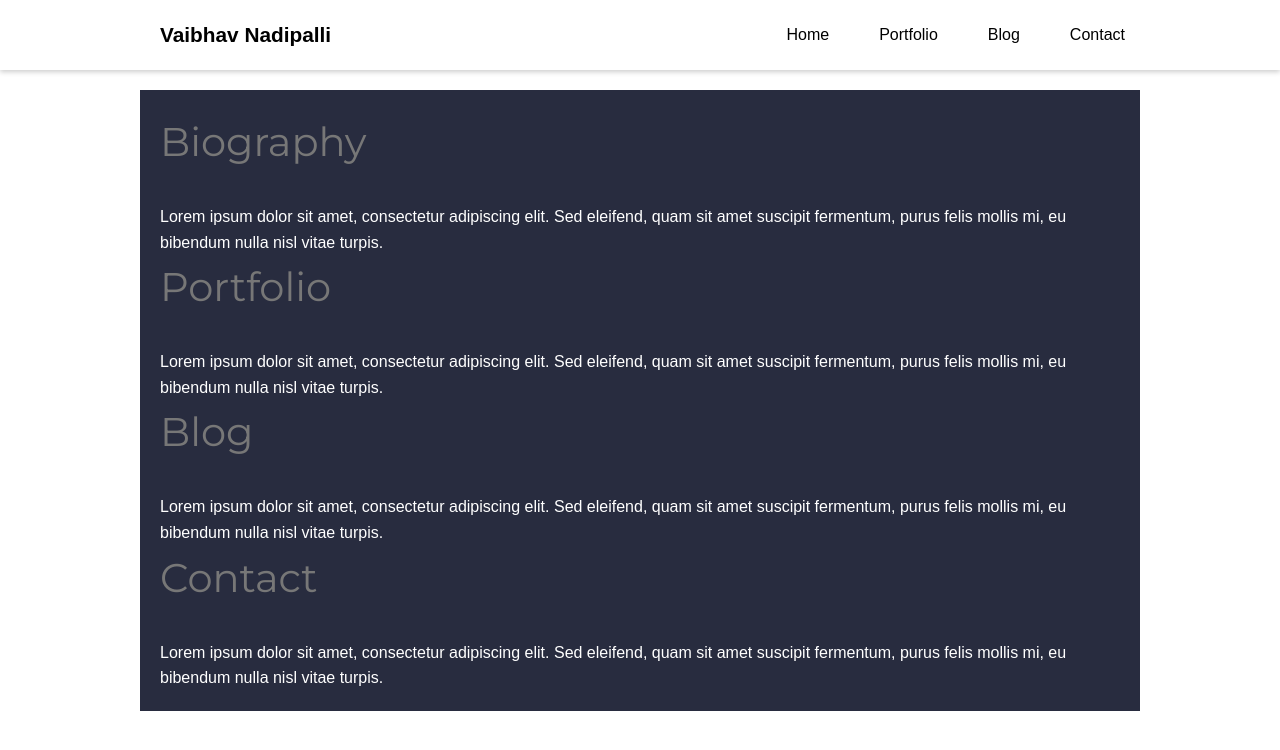
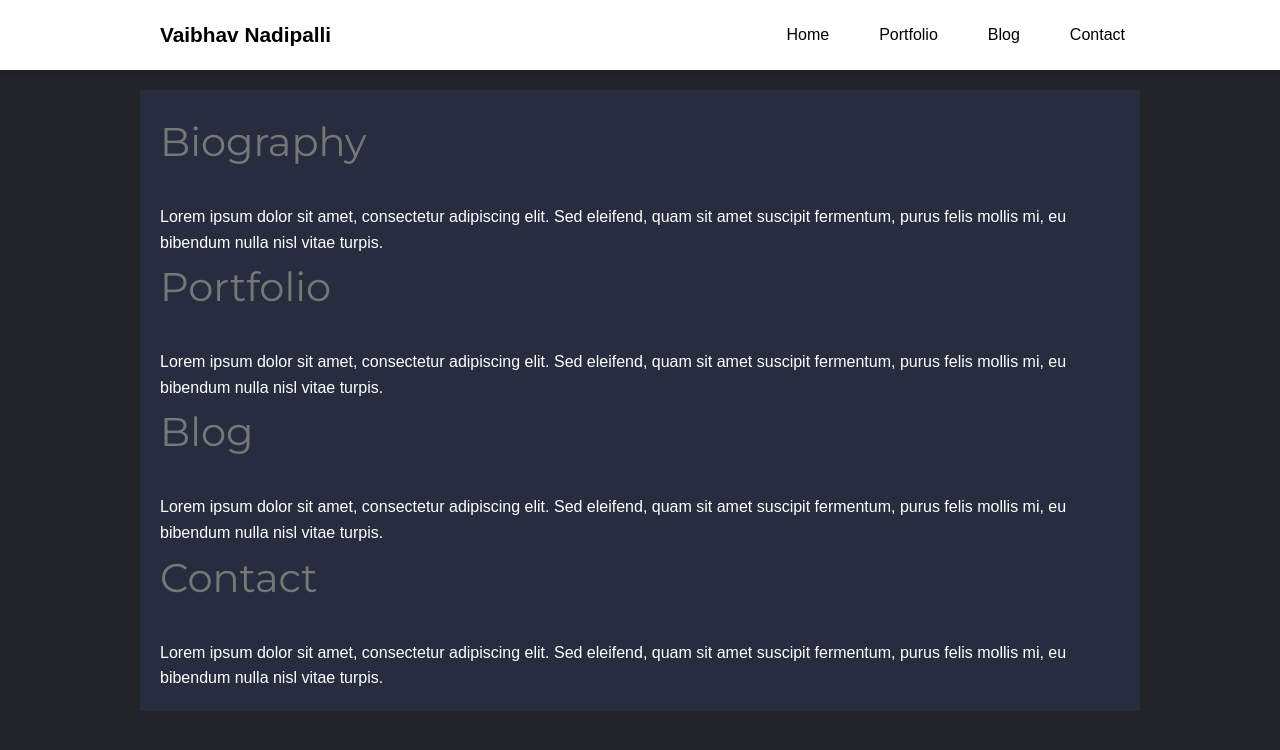
Before and after one commit to Vaibhav-Nadipalli/vaibhav-nadipalli.github.io, a Jekyll site: the page built from index.markdown, in a window 1280 px wide. Shown: the top 750 px of the page. Built offline with Jekyll 4.4.1, drawn with Linux system fonts in a browser that asks for light colours.

Commit message:
Update styles.css

```diff
--- a/assets/css/styles.css
+++ b/assets/css/styles.css
@@ -9,7 +9,7 @@
 body {
     font-family: Arial, sans-serif;
     line-height: 1.6;
-    background-color: ##282a36; /* Dark navy background */
+    background-color: #212529; /* Dark navy background */
     color: #fff;
     margin: 0;
     padding: 0;
```
